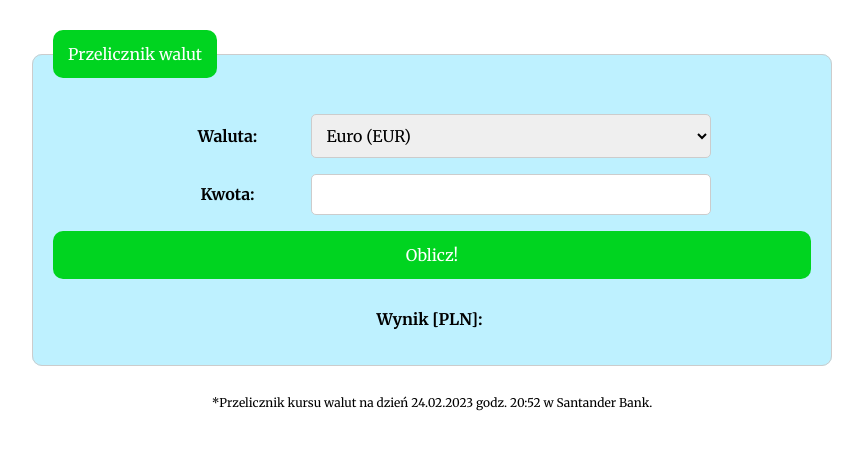
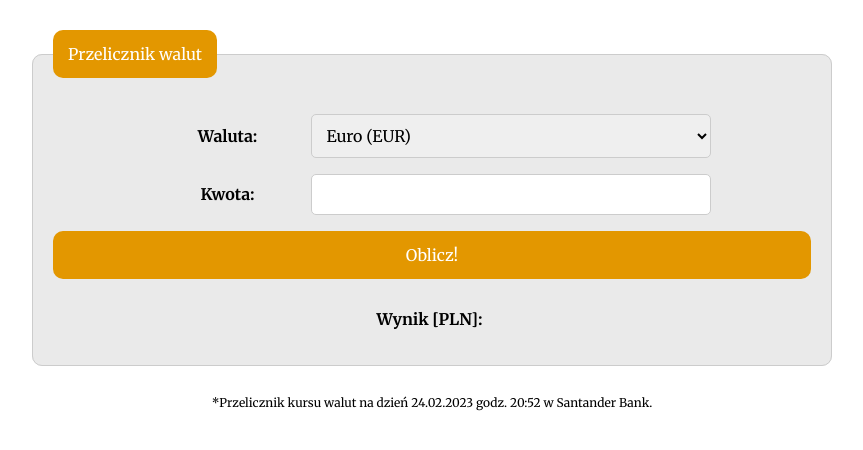
Before and after one commit to arczi147/currency-converter, a plain HTML site: page index.html in a window 1280 px wide. Shown: the whole page, without its empty margins (208-1071 px from the left). Drawn offline with nearby package versions, Linux system fonts and the light colour scheme.

Commit message:
button's background-color changed

```diff
--- a/css/form.css
+++ b/css/form.css
@@ -24,18 +24,18 @@
 .form__button {
     width: 100%;
     border: none;
-    background-color: rgb(0, 212, 32);
+    background-color: rgb(227, 151, 0);
     color: white;
     padding: 15px;
     border-radius: 10px;
 }
 
 .form__button:hover {
-    background-color: rgb(0, 212, 52);
+    background-color: rgb(209, 140, 0);
 }
 
 .form__button:active {
-    background-color: rgb(0, 212, 72);
+    background-color: rgb(195, 130, 0);
 }
 
 .form__labelText--result {
@@ -48,11 +48,11 @@
     padding: 20px;
     border-radius: 10px;
     margin: 30px 0;
-    background-color: rgb(190, 241, 255);
+    background-color: rgb(234, 234, 234);
 }
 
 .form__legend {
-    background-color: rgb(0, 212, 32);
+    background-color: rgb(227, 151, 0);
     color: white;
     border-radius: 10px;
     padding: 15px;
```
